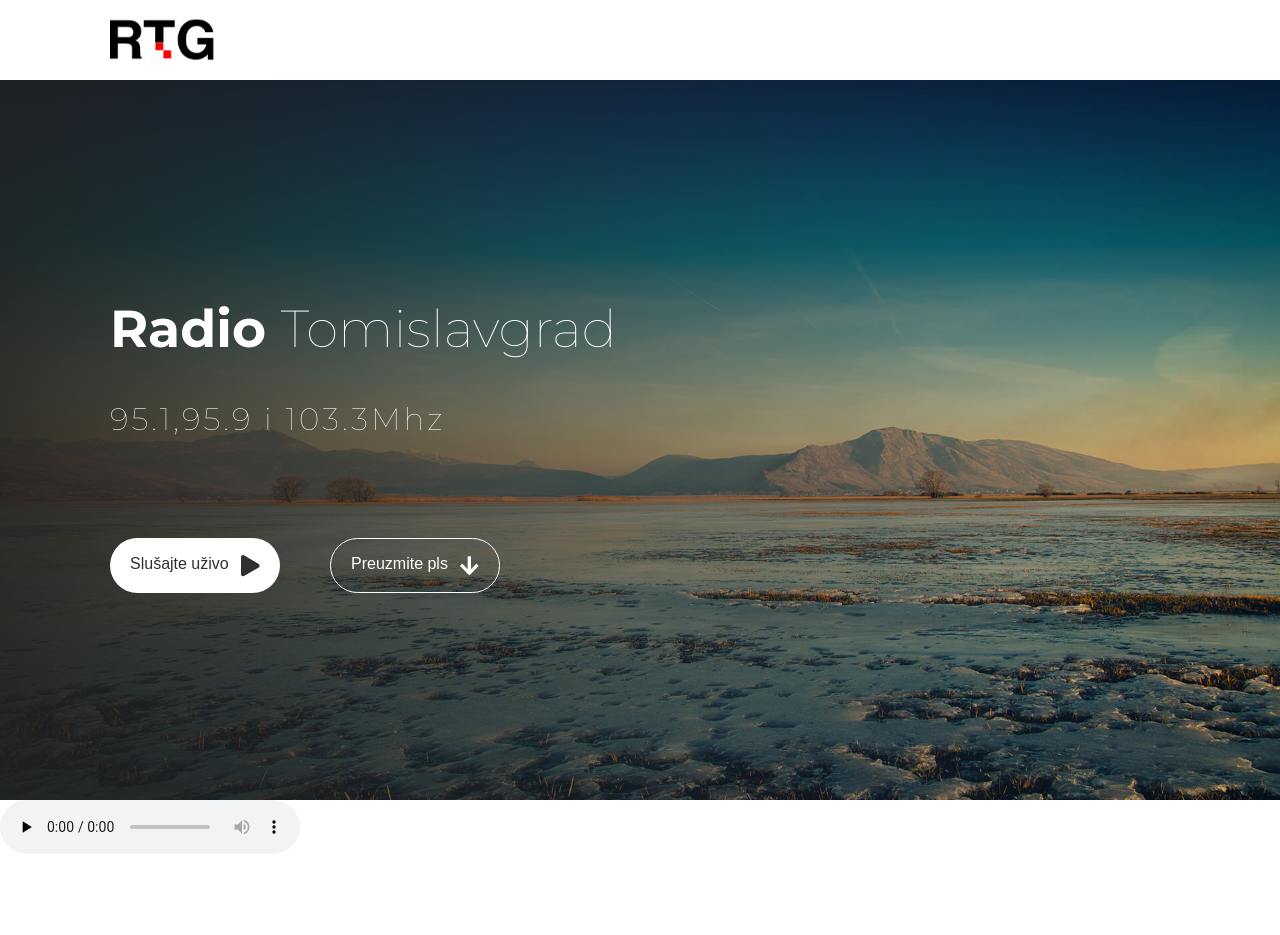
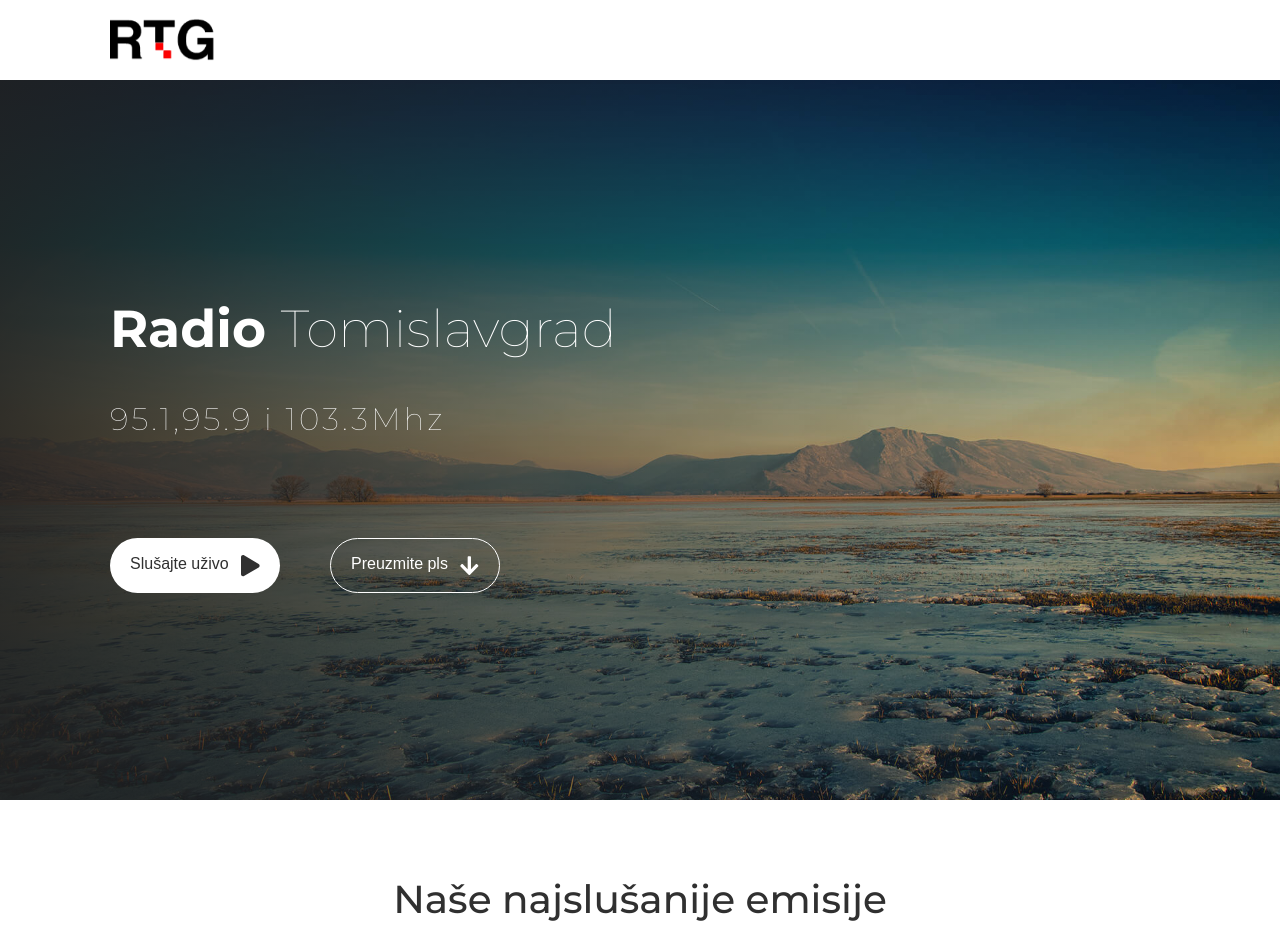
Before and after one commit to MilicTG/radio-tg, a React (Create React App) app: page / in a window 1280 px wide. Shown: the top 935 px of the page. Built offline with nearby package versions, Linux system fonts and the light colour scheme.

Commit message:
finally learnd something

```diff
--- a/src/pages/indexPage/index.page.jsx
+++ b/src/pages/indexPage/index.page.jsx
@@ -44,11 +44,9 @@ export default class IndexPage extends Component {
       this.audio = null;
    }
 
-   // https://cors-anywhere.herokuapp.com/{type_your_url_here}
-
    componentDidMount() {
       this.setHeaderBackground();
-      console.log('test 6');
+      console.log('test 7');
    }
 
    componentWillUnmount() {
@@ -104,15 +102,6 @@ export default class IndexPage extends Component {
                />
                <DownloadBtn key='3' text='Preuzmite pls' />
             </Header>
-
-            <audio
-               id='stream'
-               controls
-               preload='none'
-               autoplay=''
-               src='http://cast2.name.ba:8038/;'
-               type='audio/mpeg'
-            ></audio>
 
             <SectionTitle
                title='Naše najslušanije emisije'
```
